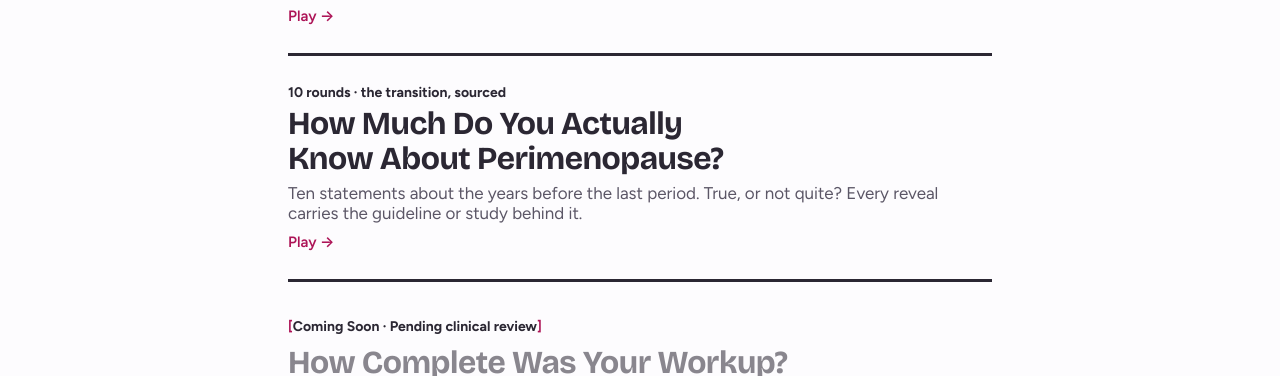
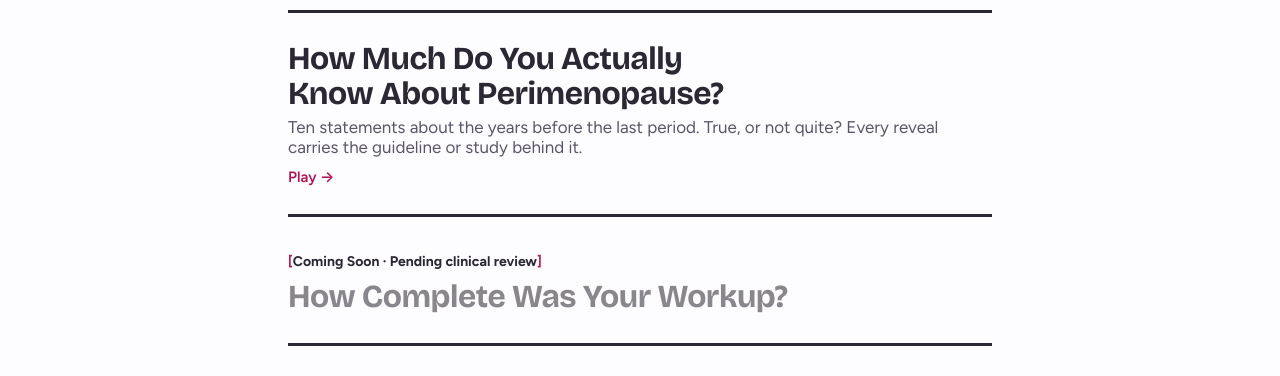
Before and after one commit to krit-rr/herada-monorepo, a plain HTML site: page projects/quizzes/public/index.html in a window 1280 px wide. Shown: the part 729-1105 px from the top of the page. Drawn offline with nearby package versions, Linux system fonts and the light colour scheme.

Commit message:
Pop Quizzes: no label above the live quiz titles

```diff
--- a/projects/quizzes/public/index.html
+++ b/projects/quizzes/public/index.html
@@ -95,7 +95,7 @@ a:hover { color: var(--accent-hover); }
 .qz-card .qz-meta { font-family: var(--ui); font-size: 0.875rem; font-weight: 700; color: var(--ink); }
 .qz-card.qz-soon .qz-meta::before { content: "["; color: var(--accent); }
 .qz-card.qz-soon .qz-meta::after { content: "]"; color: var(--accent); }
-.qz-card h2 { margin-top: 0.3rem; }
+.qz-card .qz-meta + h2 { margin-top: 0.3rem; }
 .qz-card p { margin-top: 0.4rem; font-size: 1.0625rem; color: var(--ink-soft); max-width: 44rem; }
 .qz-go { display: inline-block; margin-top: 0.6rem; font-family: var(--ui); font-size: 0.9375rem; font-weight: 600; color: var(--accent); }
 .qz-card:hover .qz-go { color: var(--accent-hover); }
@@ -402,7 +402,7 @@ a:hover { color: var(--accent-hover); }
       '<p class="qz-lede">Taking a page out of Buzzfeed’s book to be fun and educational. Nothing stored + sources shared.</p>',
       '<div class="qz-cards">'];
     QUIZZES.forEach(function (qz) {
-      out.push('<button type="button" class="qz-card" data-quiz="' + qz.id + '"><span class="qz-meta">' + esc(qz.meta) + "</span><h2>" + esc(qz.title) + "</h2><p>" + esc(qz.blurb) + '</p><span class="qz-go">Play →</span></button>');
+      out.push('<button type="button" class="qz-card" data-quiz="' + qz.id + '"><h2>' + esc(qz.title) + "</h2><p>" + esc(qz.blurb) + '</p><span class="qz-go">Play →</span></button>');
     });
     COMING.forEach(function (c) {
       out.push('<div class="qz-card qz-soon"><span class="qz-meta">' + esc(c.meta) + "</span><h2>" + esc(c.title) + "</h2></div>");
```
